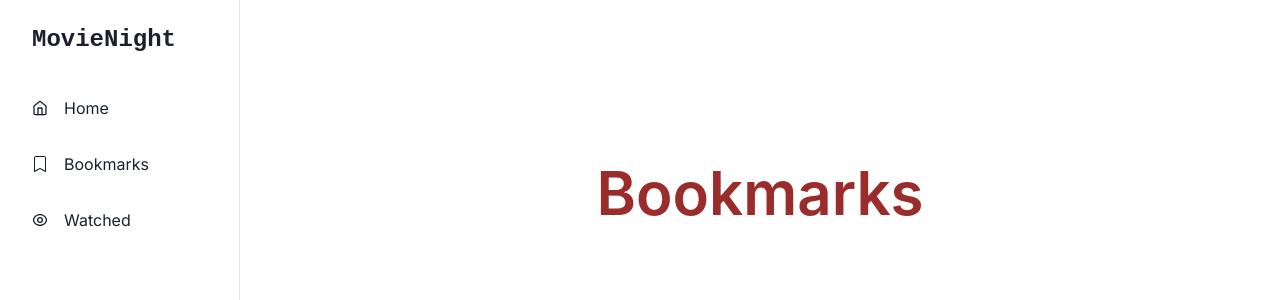
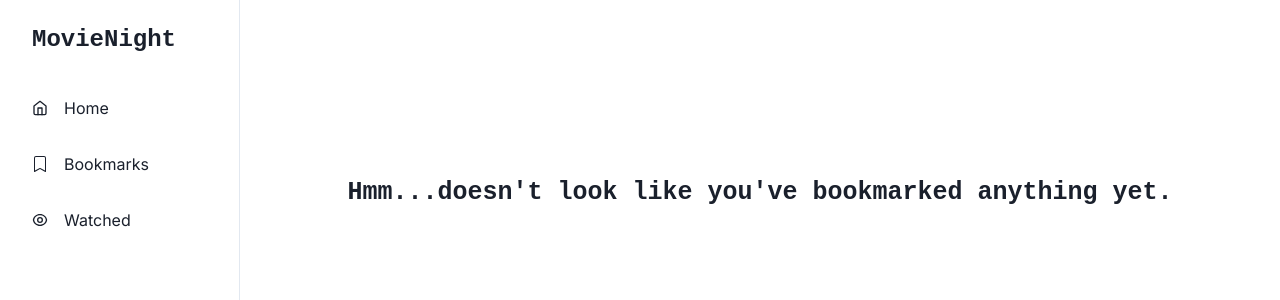
Before and after one commit to jtsuero/movie-night, a Next.js app: page /bookmarks in a window 1280 px wide. Shown: the top 300 px of the page. Built offline with nearby package versions, Linux system fonts and the light colour scheme.

Commit message:
update bookmark page for empty message

```diff
--- a/app/bookmarks/page.tsx
+++ b/app/bookmarks/page.tsx
@@ -45,9 +45,15 @@ export default function Bookmarks() {
 				fontSize={{ base: "2xl", sm: "4xl", md: "6xl" }}
 				lineHeight={"110%"}
 			>
-				<Text as={"span"} color={"red.700"}>
-					Bookmarks
-				</Text>
+				{bookmarkedMovies.length > 0 ? (
+					<Text fontSize={25} fontFamily={"monospace"}>
+						Bookmarks
+					</Text>
+				) : (
+					<Text fontSize={25} fontFamily={"monospace"}>
+						Hmm...doesn't look like you've bookmarked anything yet.
+					</Text>
+				)}
 			</Heading>
 			<ul
 				style={{
```
